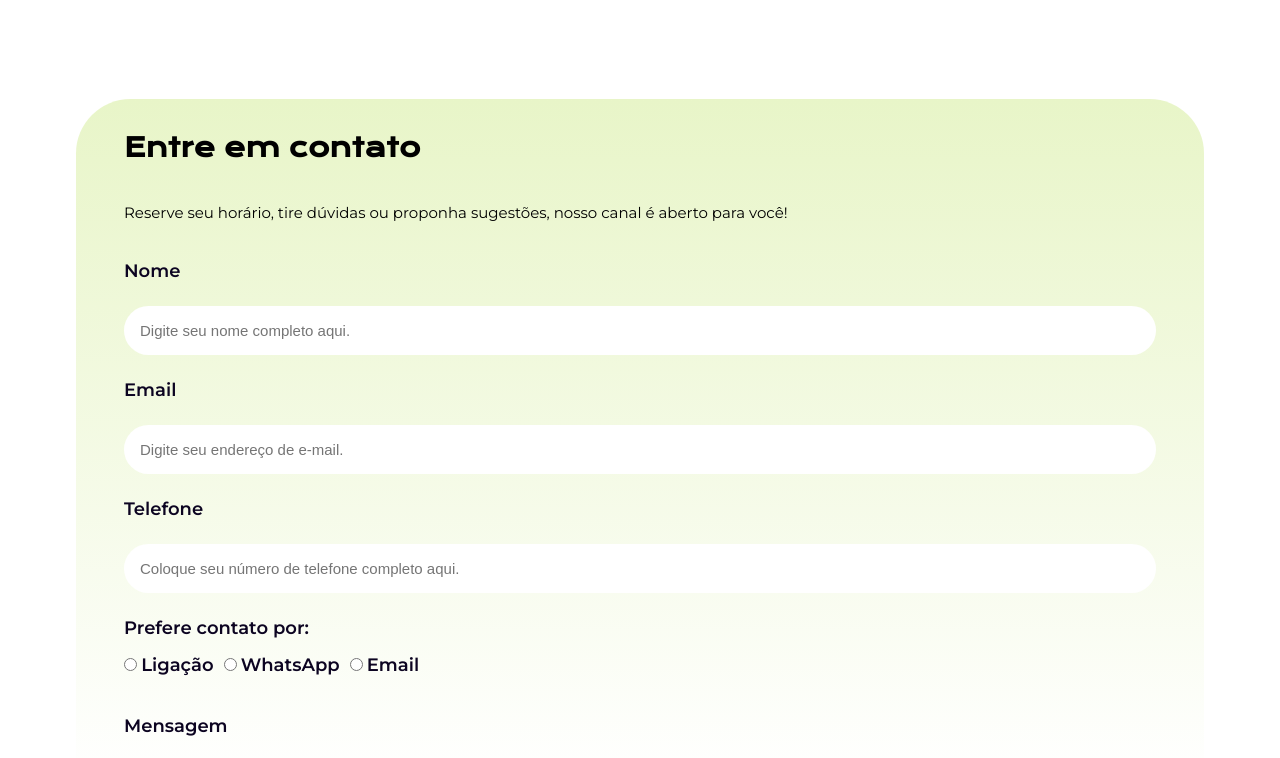
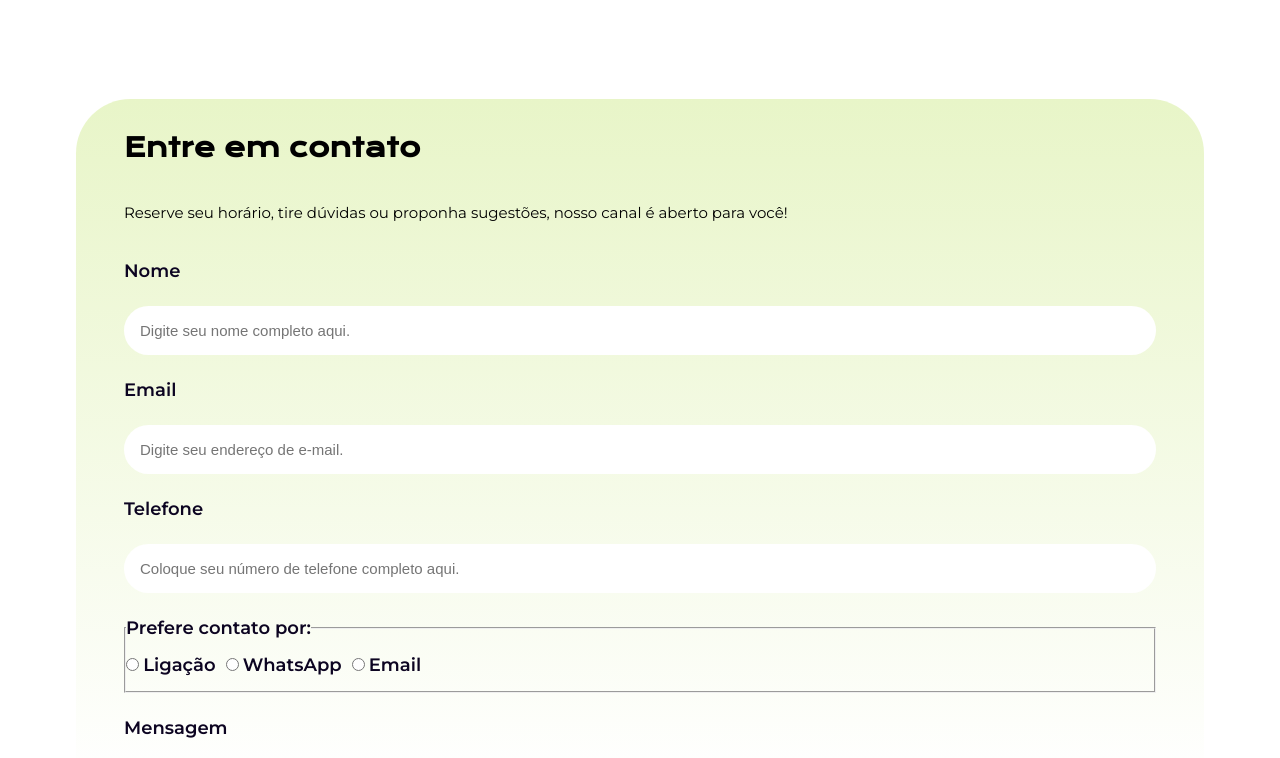
Before and after one commit to eryckassis/Calmaria-Bem-Estar, a website: page index.html in a window 1280 px wide. Shown: the part 6196-6954 px from the top of the page. Drawn offline with nearby package versions, Linux system fonts and the light colour scheme; files that its build step writes are made by us from their sources; files whose address does not match are found by name.

Commit message:
Melhora o formulário de contato ao substituir a seção por um formulário, adicionar campos obrigatórios e utilizar fieldset para melhor semântica.

```diff
--- a/index.html
+++ b/index.html
@@ -210,7 +210,7 @@
             alt="Profissional do spa realizando atendimento personalizado."
           />
         </div>
-        <section action="." class="container__contato--form">
+        <form action="." class="container__contato--form">
           <div class="container__contato--form-conteudo">
             <h3 class="container__contato--form-conteudo-titulo">
               Entre em contato
@@ -227,6 +227,7 @@
               placeholder="Digite seu nome completo aqui."
               id="nome"
               name="nome"
+              required
             />
             <label for="email">Email</label>
             <input
@@ -234,6 +235,7 @@
               placeholder="Digite seu endereço de e-mail."
               id="email"
               name="email"
+              required
             />
             <label for="telefone">Telefone</label>
             <input
@@ -241,11 +243,12 @@
               placeholder="Coloque seu número de telefone completo aqui."
               id="telefone"
               name="telefone"
+              required
             />
-            <div>
-              <p class="container__contato--inputs--titulo">
+            <fieldset>
+              <legend class="container__contato--inputs--titulo">
                 Prefere contato por:
-              </p>
+              </legend>
               <div class="container__contato--inputs--div">
                 <div>
                   <input type="radio" id="ligacao" name="ligacao" />
@@ -260,15 +263,16 @@
                   <label for="email-contato">Email</label>
                 </div>
               </div>
-            </div>
+            </fieldset>
             <label>Mensagem</label>
             <textarea
               type="text"
               placeholder="Escreva sua mensagem neste espaço."
+              maxlength="500"
             ></textarea>
           </section>
           <button>Enviar</button>
-        </section>
+        </form>
       </section>
     </main>
 
```
